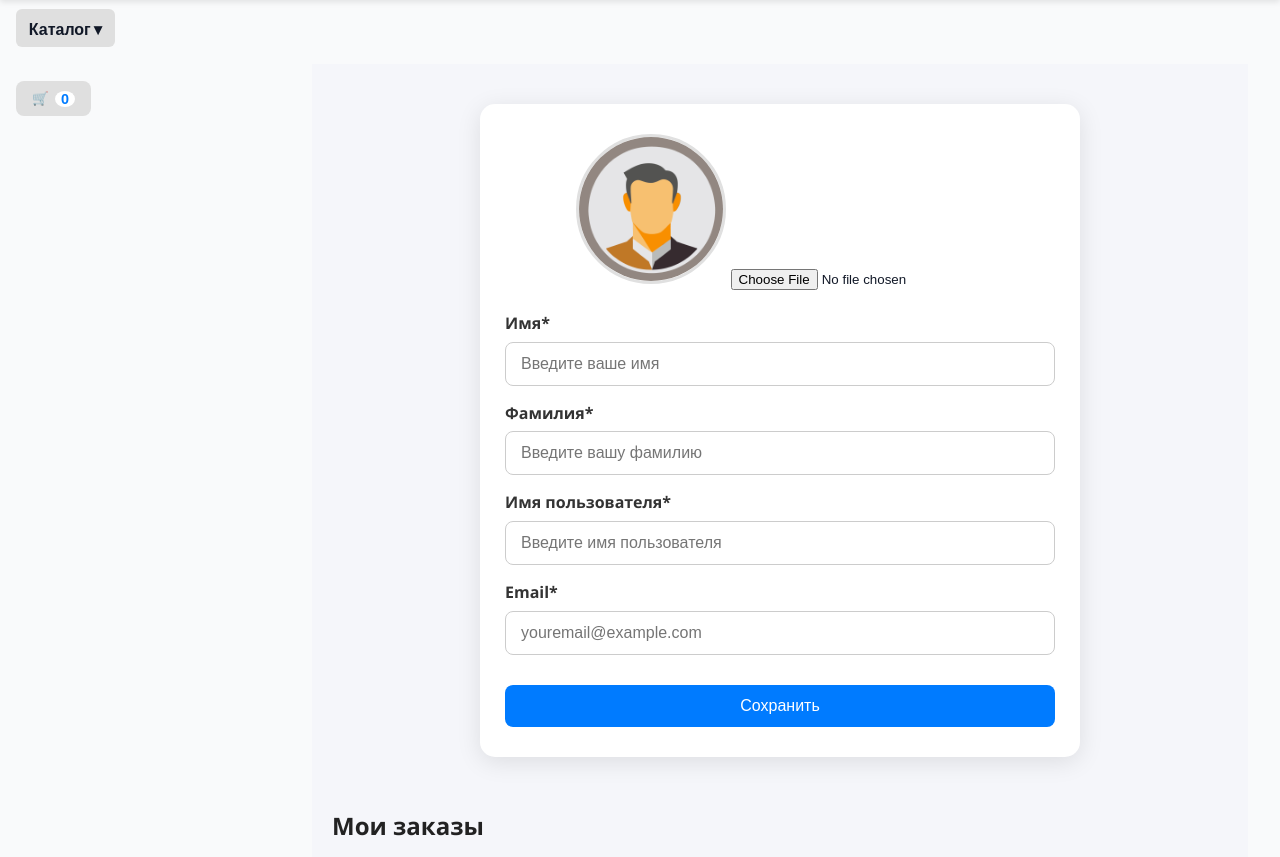
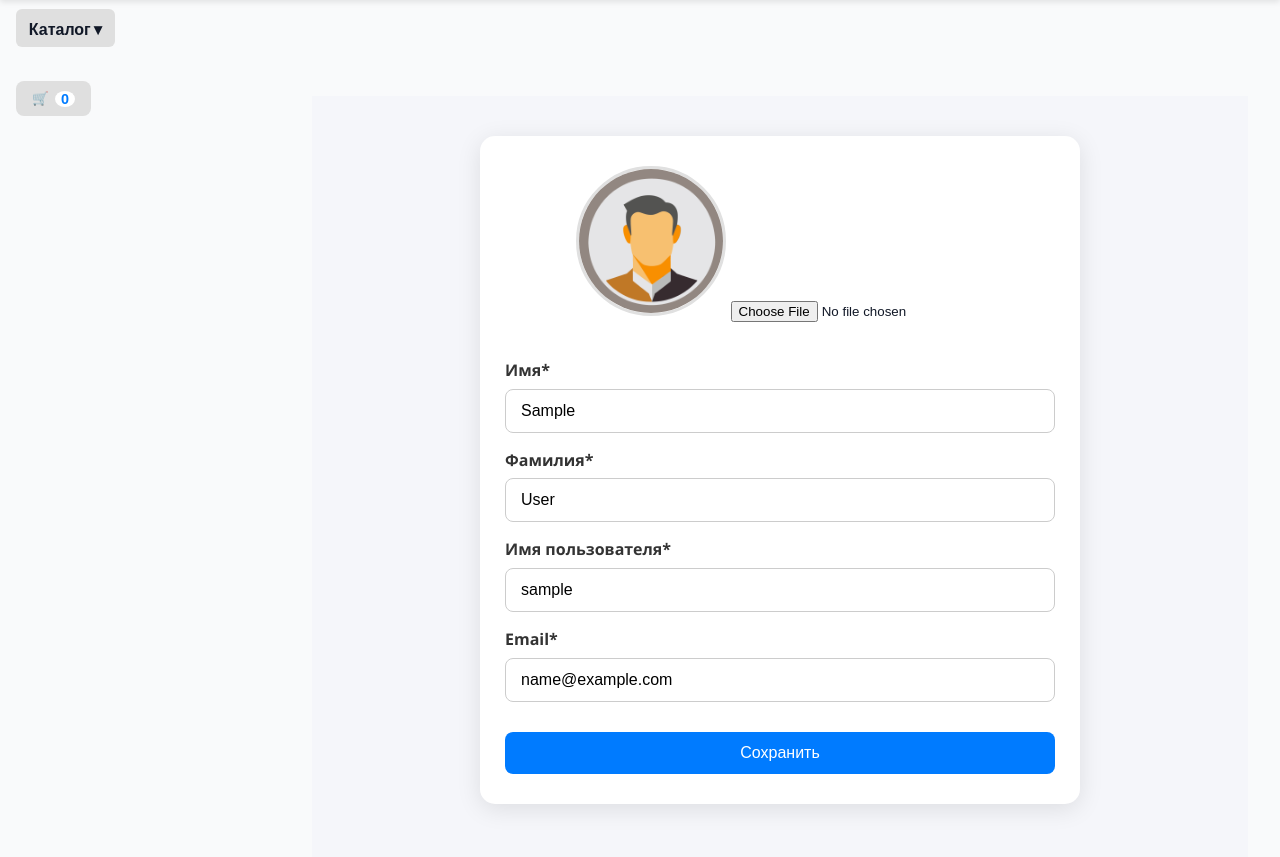
Before and after one commit to DmitryRzhansky/study_store_project_django, a Django app: page /user/profile/ in a window 1280 px wide. Shown: the part 114-971 px from the top of the page. Run offline with Django 5.2, Linux system fonts and the light colour scheme; the visitor is signed in with stand-in values (Sample User, id 1); data comes from the database, SQL or seed files in the repository; some libraries are stand-ins or nearby versions.

Commit message:
feat(users): доработан профиль и система уведомлений
- В `errors.css` добавлены универсальные стили уведомлений (`.notification`, success/error, анимации).
- В `forms.py` создана форма `ProfileForm` на основе `UserChangeForm` для редактирования профиля.
- В `views.py`:
  - Подключены `login_required`, `messages`, `ProfileForm`.
  - Добавлены уведомления при логине, регистрации, изменении профиля и выходе из аккаунта.
  - Обновлен `profile` для работы с формой редактирования данных пользователя и загрузкой аватара.
- Полностью переработан `profile.html`:
  - Поддержка редактирования всех полей и аватара.
  - Отображение ошибок формы.
  - Добавлено отображение уведомлений через `messages`.

```diff
--- a/templates/includes/notifications.html
+++ b/templates/includes/notifications.html
@@ -7,3 +7,21 @@
     </div>
 </div>
 {% endif %}
+
+<div class="notifications-container" style="margin-top: 2rem;">
+    {% if messages %}
+        {% for message in messages %}
+            {% if message.tags == 'success' %}
+                <div class="notification custom-shadow success" role="alert">
+                    {{ message }}
+                </div>
+            {% elif message.tags == 'warning' or message.tags == 'error' %}
+                <div class="notification custom-shadow error" role="alert">
+                    {{ message }}
+                </div>
+            {% endif %}
+        {% endfor %}
+    {% else %}
+        <div id="jq-notification" class="notification custom-shadow" style="display: none;"></div>
+    {% endif %}
+</div>
--- a/users/forms.py
+++ b/users/forms.py
@@ -1,5 +1,5 @@
 from django import forms
-from django.contrib.auth.forms import AuthenticationForm, UserCreationForm
+from django.contrib.auth.forms import AuthenticationForm, UserCreationForm, UserChangeForm
 
 from users.models import User
 
@@ -49,3 +49,20 @@ class UserRegistrationForm(UserCreationForm):
     email = forms.CharField()
     password1 = forms.CharField()
     password2 = forms.CharField()
+
+class ProfileForm(UserChangeForm):
+    class Meta:
+        model = User
+        fields = (
+            'image',
+            'first_name',
+            'last_name',
+            'username',
+            'email',
+        )
+
+    image = forms.ImageField(required=False)
+    first_name = forms.CharField()
+    last_name = forms.CharField()
+    username = forms.CharField()
+    email = forms.CharField()
--- a/users/templates/users/profile.html
+++ b/users/templates/users/profile.html
@@ -5,27 +5,58 @@
 
     <!-- Профиль пользователя -->
     <div class="profile-card">
-        <div class="profile-avatar">
-            <img src="{% static 'deps/images/baseavatar.jpg' %}" alt="Аватар">
-            <input type="file" class="avatar-input" accept="image/*">
-        </div>
-        <form class="profile-form">
+        <form class="profile-form" action="{% url "users:profile" %}" method="post" enctype="multipart/form-data">
+
+            {% csrf_token %}
+
+            <div class="profile-avatar">
+                {% if user.image %}
+                    <img src="{{ user.image.url }}" alt="Аватар">
+                {% else %}
+                    <img src="{% static 'deps/images/baseavatar.jpg' %}" alt="Аватар">
+                {% endif %}
+                <input type="file" class="avatar-input" accept="image/*" id="id_image" name="image">
+                {% if form.image.errors %}
+                    <div class="error-message">{{ form.image.errors }}</div>
+                {% endif %}
+            </div>
+
             <div class="input-group">
-                <label for="first_name">Имя*</label>
-                <input type="text" id="first_name" name="first_name" placeholder="Введите ваше имя" required>
+                <label for="id_first_name">Имя*</label>
+                <input type="text" id="id_first_name" name="first_name" placeholder="Введите ваше имя" required
+                       value="{{ form.first_name.value }}">
+                {% if form.first_name.errors %}
+                    <div class="error-message">{{ form.first_name.errors }}</div>
+                {% endif %}
             </div>
+
             <div class="input-group">
-                <label for="last_name">Фамилия*</label>
-                <input type="text" id="last_name" name="last_name" placeholder="Введите вашу фамилию" required>
+                <label for="id_last_name">Фамилия*</label>
+                <input type="text" id="id_last_name" name="last_name" placeholder="Введите вашу фамилию" required
+                       value="{{ form.last_name.value }}">
+                {% if form.last_name.errors %}
+                    <div class="error-message">{{ form.last_name.errors }}</div>
+                {% endif %}
             </div>
+
             <div class="input-group">
-                <label for="username">Имя пользователя*</label>
-                <input type="text" id="username" name="username" placeholder="Введите имя пользователя" required>
+                <label for="id_username">Имя пользователя*</label>
+                <input type="text" id="id_username" name="username" placeholder="Введите имя пользователя" required
+                       value="{{ form.username.value }}">
+                {% if form.username.errors %}
+                    <div class="error-message">{{ form.username.errors }}</div>
+                {% endif %}
             </div>
+
             <div class="input-group">
-                <label for="email">Email*</label>
-                <input type="email" id="email" name="email" placeholder="youremail@example.com" required>
+                <label for="id_email">Email*</label>
+                <input type="email" id="id_email" name="email" placeholder="youremail@example.com" required
+                       value="{{ form.email.value }}">
+                {% if form.email.errors %}
+                    <div class="error-message">{{ form.email.errors }}</div>
+                {% endif %}
             </div>
+
             <button type="submit" class="btn-save">Сохранить</button>
         </form>
     </div>
--- a/users/views.py
+++ b/users/views.py
@@ -1,9 +1,10 @@
-from django.contrib import auth
+from django.contrib.auth.decorators import login_required
+from django.contrib import auth, messages
 from django.http import HttpResponseRedirect
 from django.shortcuts import redirect, render
 from django.urls import reverse
 
-from users.forms import UserLoginForm, UserRegistrationForm
+from users.forms import ProfileForm, UserLoginForm, UserRegistrationForm
 
 def login(request):
     if request.method == 'POST':
@@ -14,6 +15,7 @@ def login(request):
             user = auth.authenticate(username=username, password=password)
             if user:
                 auth.login(request, user)
+                messages.success(request, f"{username}, авторизация прошла успешно!")
                 return HttpResponseRedirect(reverse('main:index'))
     else:
         form = UserLoginForm()
@@ -31,6 +33,7 @@ def registration(request):
             form.save()
             user = form.instance
             auth.login(request, user)
+            messages.success(request, f"{user.username}, регистрация и авторизация прошла успешно!")
             return HttpResponseRedirect(reverse('main:index'))
     else:
         form = UserRegistrationForm()
@@ -40,12 +43,24 @@ def registration(request):
     }
     return render(request,'users/registration.html', context)
 
+@login_required
 def profile(request):
+    if request.method == 'POST':
+        form = ProfileForm(data=request.POST, instance=request.user, files=request.FILES)
+        if form.is_valid():
+            form.save()
+            messages.success(request, "Изменения в профиле сохранены")
+            return HttpResponseRedirect(reverse('users:profile'))
+    else:
+        form = ProfileForm(instance=request.user)
     context = {
-        'title': "Профиль"
+        'title': "Профиль",
+        'form': form,
     }
     return render(request,'users/profile.html', context)
 
+@login_required
 def logout(request):
+    messages.success(request, f"{request.user.username}, ВЫ успешно вышли из аккаунта!")
     auth.logout(request)
     return redirect(reverse('main:index'))
```
Also changed, not shown: static/deps/css/errors.css (+44 -0 lines).
